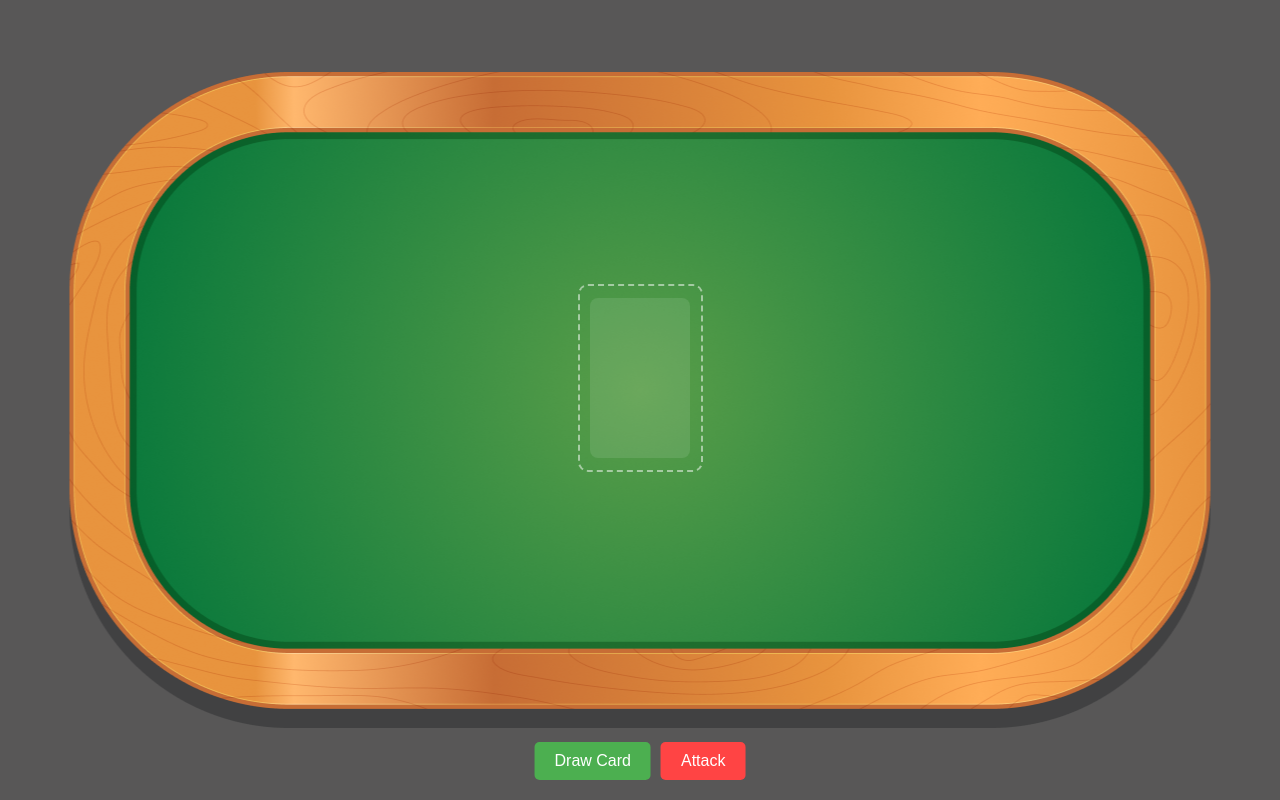
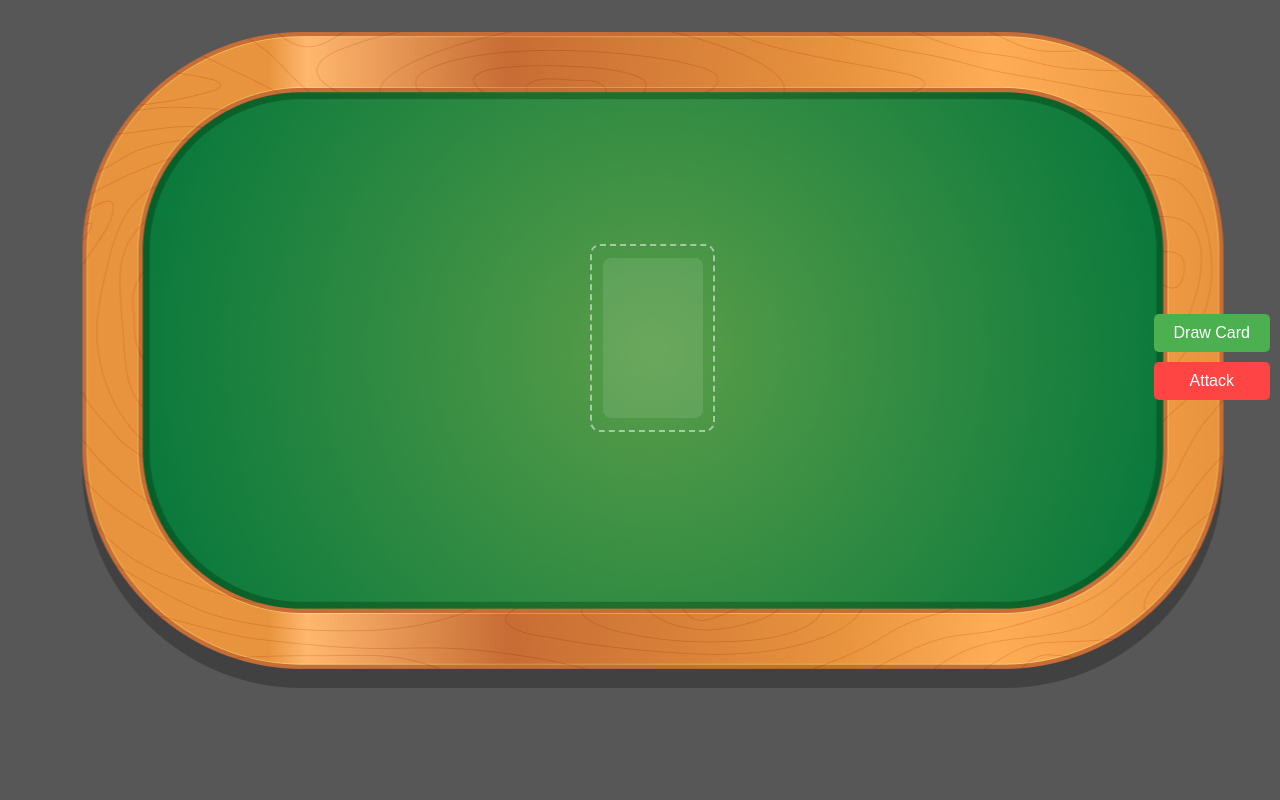
Before and after one commit to TamirlanRamazanov/cardFrontend, a React (Create React App) app: page / in a window 1280 px wide. Built offline with nearby package versions, Linux system fonts and the light colour scheme.

Commit message:
сместил кнопки и стол для размещения руки карт

```diff
--- a/src/App.css
+++ b/src/App.css
@@ -11,10 +11,10 @@
 
 .buttons-container {
   position: fixed;
-  bottom: 20px;
-  left: 50%;
-  transform: translateX(-50%);
+  bottom: 50%;
+  right: 10px;
   display: flex;
+  flex-direction: column;
   gap: 10px;
   z-index: 2;
 }
--- a/src/components/Table/Table.css
+++ b/src/components/Table/Table.css
@@ -1,7 +1,7 @@
 .table-container {
   position: fixed;
-  top: 50%;
-  left: 50%;
+  top: 45%;
+  left: 51%;
   transform: translate(-50%, -50%);
   width: 80vw; /* Используем 90% ширины viewport */
   height: 45.95vw; /* Сохраняем пропорции (656/1141 ≈ 0.517) */
--- a/src/constants/cards.ts
+++ b/src/constants/cards.ts
@@ -367,14 +367,14 @@ export const CARDS_DATA: Card[] = [
   {
     id: 49,
     name: "Mr2 Bentham",
-    power: 60,
+    power: 59,
     factions: [14],
     image: "mr2.png"
   },
   {
     id: 50,
     name: "Marguerite",
-    power: 59,
+    power: 60,
     factions: [13],
     image: "marguerite.png"
   },
```
